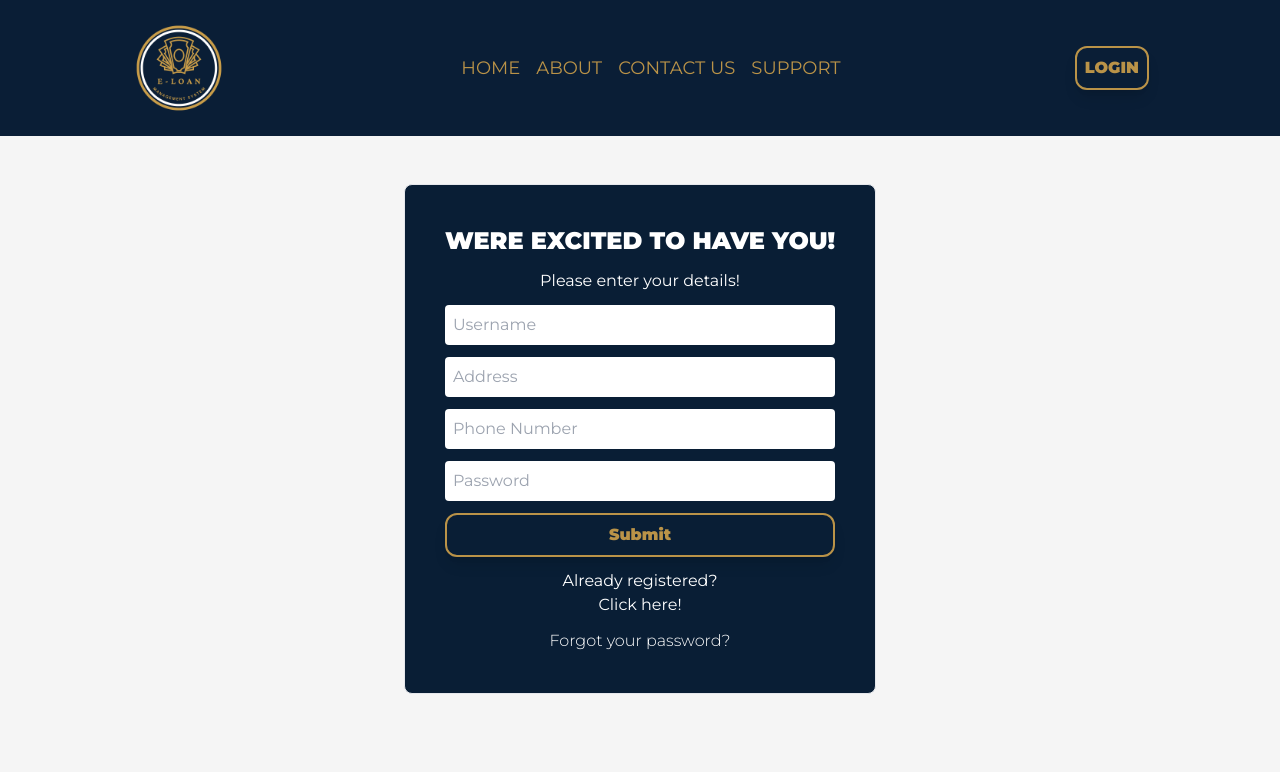
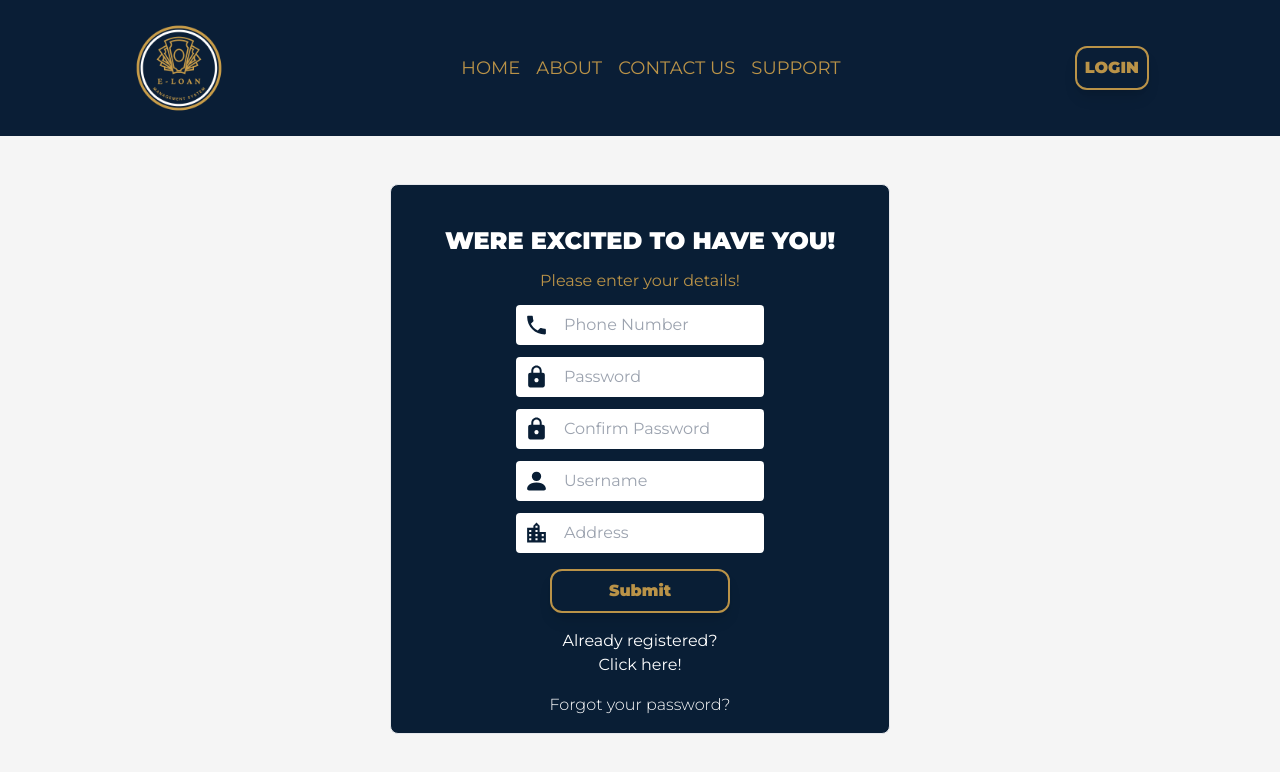
Before and after one commit to mgacrama211176/eloanWeb, a React (Vite) app: page /login in a window 1280 px wide. Both pictures are taken after a click on the element "Click here!". Shown: the top 772 px of the page. Built offline with nearby package versions, Linux system fonts and the light colour scheme.

Commit message:
Remade UI

```diff
--- a/package.json
+++ b/package.json
@@ -14,6 +14,7 @@
     "framer-motion": "^10.12.16",
     "react": "^18.2.0",
     "react-dom": "^18.2.0",
+    "react-icons": "^4.9.0",
     "react-router-dom": "^6.11.2",
     "twilio": "^4.12.0"
   },
--- a/src/App.jsx
+++ b/src/App.jsx
@@ -6,6 +6,7 @@ import { BrowserRouter, Routes, Route, useLocation } from "react-router-dom";
 //pages
 import Home from "./Pages/Home";
 import Login from "./Pages/Login";
+import Forgot from "./Pages/ForgotPass";
 
 const App = () => {
   return (
@@ -15,6 +16,7 @@ const App = () => {
         <Routes>
           <Route path="/" element={<Home />} />
           <Route path="/login" element={<Login />} />
+          <Route path="/forgot" element={<Forgot />} />
         </Routes>
       </BrowserRouter>
     </div>
--- /dev/null
+++ b/src/Pages/ForgotPass/index.jsx
@@ -0,0 +1,51 @@
+import React, { useState, useEffect } from "react";
+import { theme } from "../../theme/theme";
+import { motion } from "framer-motion";
+import { Link, useLocation, useNavigate } from "react-router-dom";
+import { forgotStyle } from "./styles";
+
+const Forgot = () => {
+  const nav = useNavigate();
+  return (
+    <motion.div
+      className={forgotStyle.allCenter}
+      initial={{ opacity: 0 }}
+      animate={{ opacity: 1 }}
+      transition={{ duration: 0.75 }}
+    >
+      <div>
+        <div className={`${forgotStyle.container} bg-[#091E35]`}>
+          <p className={forgotStyle.title}>FORGOT PASSWORD?</p>
+          <p className={theme.secondaryColorText}>No worries we got you!</p>
+
+          <input
+            type="text"
+            placeholder="Phone Number"
+            className={theme.inputs}
+          />
+
+          <button className={theme.submitBtn}>Submit</button>
+          <div className="flex flex-col items-center">
+            <p> "Not yet registered?""</p>
+            <span
+              className="cursor-pointer"
+              onClick={() => nav("/login", { state: true })}
+            >
+              Click here!
+            </span>
+          </div>
+          <div className="flex flex-col items-center font-light hover:font-black">
+            <span
+              className="cursor-pointer"
+              onClick={() => nav("/login", { state: false })}
+            >
+              Already have an account?
+            </span>
+          </div>
+        </div>
+      </div>
+    </motion.div>
+  );
+};
+
+export default Forgot;
--- /dev/null
+++ b/src/Pages/ForgotPass/styles.js
@@ -0,0 +1,6 @@
+const gradient = "bg-gradient-to-r from-[#0072C6] to-[#5aa0f9]";
+export const forgotStyle = {
+  allCenter: `flex justify-center h-screen mt-10`,
+  title: `text-center font-black text-2xl`,
+  container: `p-10 border m-2 flex flex-col gap-3 rounded-lg text-white text-center`,
+};
--- a/src/Pages/Login/index.jsx
+++ b/src/Pages/Login/index.jsx
@@ -2,9 +2,14 @@ import React, { useState, useEffect } from "react";
 import { theme } from "../../theme/theme";
 import { loginStyle } from "./styles";
 import { motion } from "framer-motion";
-import { Link, useLocation } from "react-router-dom";
+import { Link, useLocation, useNavigate } from "react-router-dom";
+
+//icons
+import { BsFillPersonFill } from "react-icons/bs";
+import { MdLocationCity, MdPhone, MdLock } from "react-icons/md";
 
 const Login = () => {
+  const nav = useNavigate();
   const location = useLocation();
   const client = location.state;
 
@@ -33,37 +38,114 @@ const Login = () => {
           ) : (
             <>
               <p className={loginStyle.title}>WERE EXCITED TO HAVE YOU!</p>
-              <p>Please enter your details!</p>
+              <p className={theme.secondaryColorText}>
+                Please enter your details!
+              </p>
             </>
           )}
 
           {login ? (
-            ""
+            <>
+              <div className={loginStyle.inputContainer}>
+                <MdPhone
+                  size={25}
+                  className={loginStyle.iconStyle}
+                  color="#091E35"
+                />
+
+                <input
+                  type="number"
+                  placeholder="Phone Number"
+                  className={theme.inputs + " pl-12"} // Add 'pl-8' to add left padding
+                />
+              </div>
+              <div className={loginStyle.inputContainer}>
+                <MdLock
+                  size={25}
+                  className={loginStyle.iconStyle}
+                  color="#091E35"
+                />
+
+                <input
+                  type="password"
+                  placeholder="Password"
+                  className={theme.inputs + " pl-12"} // Add 'pl-8' to add left padding
+                />
+              </div>
+            </>
           ) : (
             <>
+              <div className={loginStyle.inputContainer}>
+                <MdPhone
+                  size={25}
+                  className={loginStyle.iconStyle}
+                  color="#091E35"
+                />
+
+                <input
+                  type="number"
+                  placeholder="Phone Number"
+                  className={theme.inputs + " pl-12"} // Add 'pl-8' to add left padding
+                />
+              </div>
+
+              <div className={loginStyle.inputContainer}>
+                <MdLock
+                  size={25}
+                  className={loginStyle.iconStyle}
+                  color="#091E35"
+                />
+
+                <input
+                  type="password"
+                  placeholder="Password"
+                  className={theme.inputs + " pl-12"} // Add 'pl-8' to add left padding
+                />
+              </div>
+              <div className={loginStyle.inputContainer}>
+                <MdLock
+                  size={25}
+                  className={loginStyle.iconStyle}
+                  color="#091E35"
+                />
+
+                <input
+                  type="password"
+                  placeholder="Confirm Password"
+                  className={theme.inputs + " pl-12"} // Add 'pl-8' to add left padding
+                />
+              </div>
+              <div className={loginStyle.inputContainer}>
+                <BsFillPersonFill
+                  size={25}
+                  className={loginStyle.iconStyle}
+                  color="#091E35"
+                />
                 <input
                   type="text"
                   placeholder="Username"
-                className={theme.inputs}
+                  className={theme.inputs + " pl-12"} // Add 'pl-8' to add left padding
+                />
+              </div>
+
+              <div className={loginStyle.inputContainer}>
+                <MdLocationCity
+                  size={25}
+                  className={loginStyle.iconStyle}
+                  color="#091E35"
                 />
                 <input
                   type="text"
                   placeholder="Address"
-                className={theme.inputs}
+                  className={theme.inputs + " pl-12"} // Add 'pl-8' to add left padding
                 />
+              </div>
             </>
           )}
-          <input
-            type="text"
-            placeholder="Phone Number"
-            className={theme.inputs}
-          />
-          <input
-            type="password"
-            placeholder="Password"
-            className={theme.inputs}
-          />
+
+          <div className="absolute bottom-4 gap-4 flex flex-col">
             <button className={theme.submitBtn}>Submit</button>
+
             <div className="flex flex-col items-center">
               <p>{login ? "Not yet registered?" : "Already registered?"}</p>
               <span onClick={() => setLogin(!login)} className="cursor-pointer">
@@ -71,7 +153,10 @@ const Login = () => {
               </span>
             </div>
             <div className="flex flex-col items-center font-light hover:font-black">
-            <span className="cursor-pointer">Forgot your password?</span>
+              <span className="cursor-pointer" onClick={() => nav("/forgot")}>
+                Forgot your password?
+              </span>
+            </div>
           </div>
         </div>
       </div>
--- a/src/Pages/Login/styles.js
+++ b/src/Pages/Login/styles.js
@@ -2,5 +2,7 @@ const gradient = "bg-gradient-to-r from-[#0072C6] to-[#5aa0f9]";
 export const loginStyle = {
   allCenter: `flex justify-center h-screen mt-10`,
   title: `text-center font-black text-2xl`,
-  container: `p-10 border m-2 flex flex-col gap-3 rounded-lg text-white text-center`,
+  container: `p-10 border m-2 flex flex-col gap-3 rounded-lg text-white text-center items-center w-50 md:w-[500px] h-[550px] relative`,
+  iconStyle: `absolute top-[50%] left-2 transform translate-y-[-50%]`,
+  inputContainer: `flex items-center relative justify-center`,
 };
```
Also changed, not shown: 1 other file (tests, documents, lock files or other folders). Lines whose indentation alone changed are shown as unchanged.
